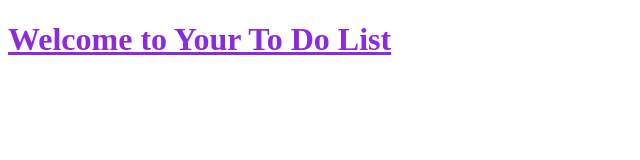
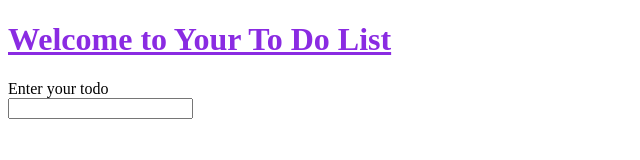
Before and after one commit to arlofeirman/sheyda-arlo-todo-app, a plain HTML site: page index.html in a window 1280 px wide. Shown: the whole page, without its empty margins (0-640 px from the left). Drawn offline with Linux system fonts and the light colour scheme.

Commit message:
add input

```diff
--- a/index.html
+++ b/index.html
@@ -2,4 +2,9 @@
 <html>
   <link rel="stylesheet" type="text/css" href="styles.css" >
   <h1> <u>Welcome to Your To Do List</u></h1>
+  <form action="" method="POST">
+    <label for="todo">Enter your todo</label>
+    <br>
+    <input type="text" name="todo" id="todo">
+  </form>
 </html>
```
